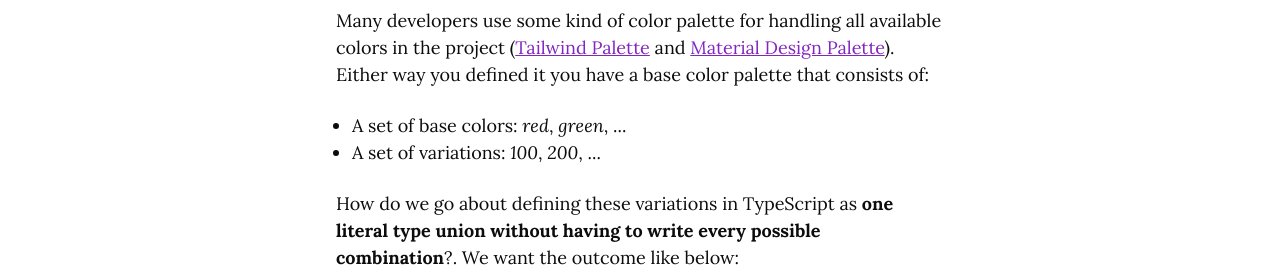
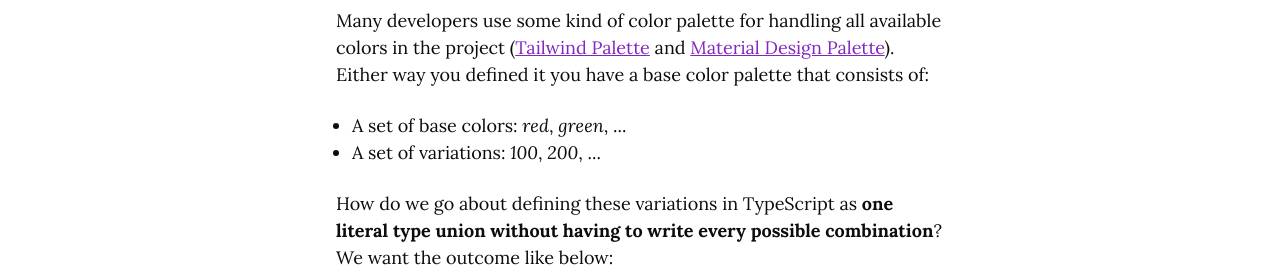
Before and after one commit to jesperorb/site, an Eleventy site: page posts/typescript-mapped-types.md in a window 1280 px wide. Shown: the part 526-800 px from the top of the page. Built offline with nearby package versions, Linux system fonts and the light colour scheme; Eleventy itself is replaced by a stand-in of ours; files that its build step writes are made by us from their sources.

Commit message:
fix: remove punctuation in post

````diff
--- a/posts/typescript-mapped-types.md
+++ b/posts/typescript-mapped-types.md
@@ -21,7 +21,7 @@ Many developers use some kind of color palette for handling all available colors
 - A set of base colors: _red_, _green_, ...
 - A set of variations: _100_, _200_, ...
 
-How do we go about defining these variations in TypeScript as **one literal type union without having to write every possible combination**?. We want the outcome like below:
+How do we go about defining these variations in TypeScript as **one literal type union without having to write every possible combination**? We want the outcome like below:
 
 ```ts
 type ColorPalette = "red-100" | "red-200" | "blue-100" | "blue-200";
````
